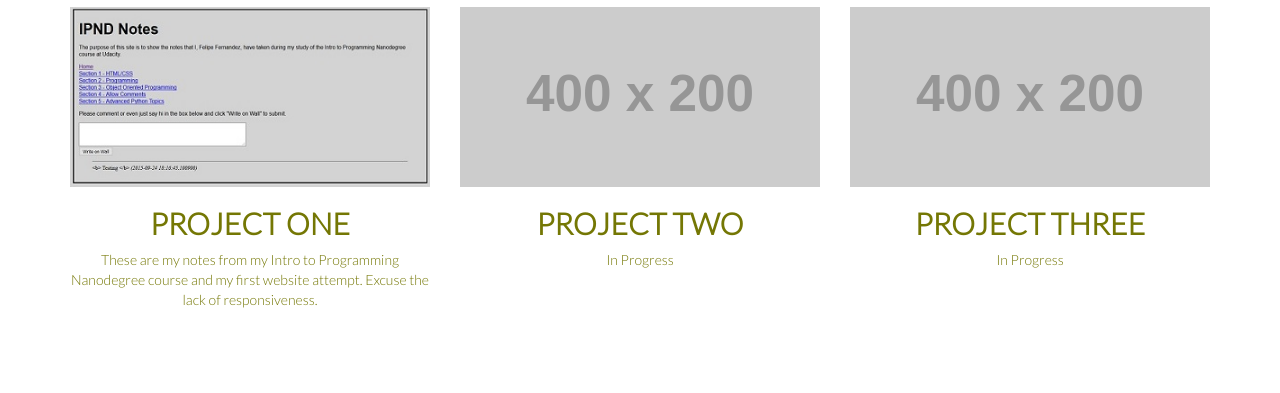
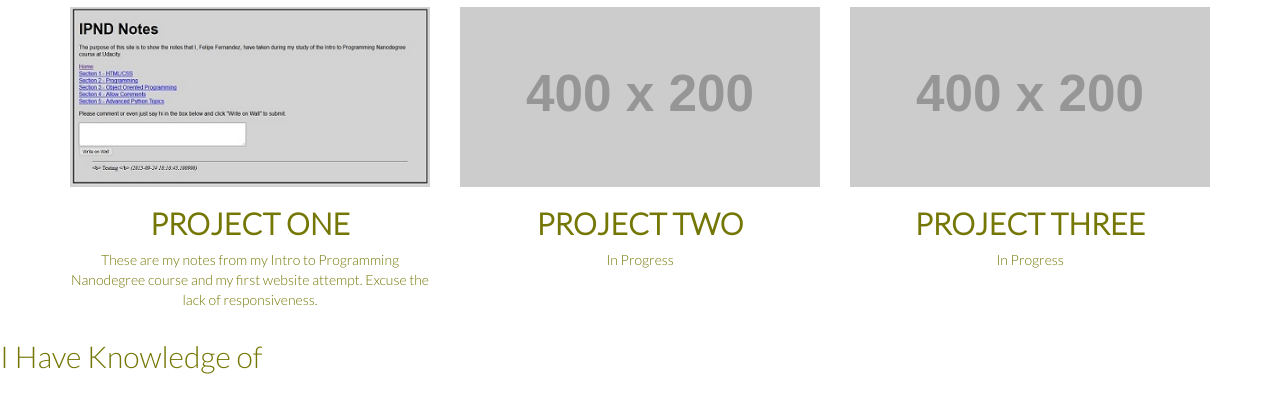
Before and after one commit to HeyItsFelipe/PortfolioSite, a plain HTML site: page index.html in a window 1280 px wide. Shown: the part 658-1051 px from the top of the page. Before the commit the page ends 978 px from the top, so only its background shows below. Drawn offline with Linux system fonts and the light colour scheme; placeholder pictures from the web are drawn by us.

Commit message:
Optimized and Updated Code

```diff
--- a/index.html
+++ b/index.html
@@ -9,7 +9,7 @@
 		<link rel="stylesheet" href="styles.css">
 		<title>Felipe's Portfolio</title>
 	</head>
-	<body>
+	<body class="siteheader">
 		<div class="container">
 
 			<!-- Navbar -->
@@ -89,7 +89,12 @@
 			</div>
 
 		</div>
+		<section>
+			<h2 class="knowledge">I Have Knowledge of </h2>
+			<h2 class="changetext"></h2>
+        </section>
 	</body>
+
 
 	<!-- Javascript -->
 
@@ -97,3 +102,5 @@
 	<script src="bootstrap/js/bootstrap.js"></script>
 
 </html>
+
+<!--  Created By Felipe's Fernandez  -->
```
